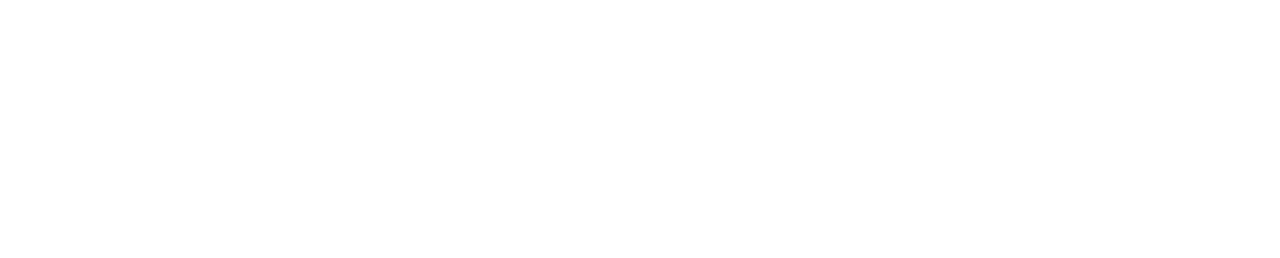
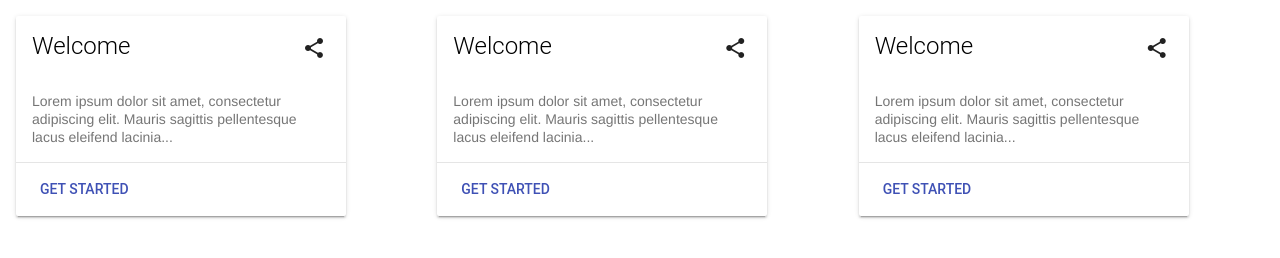
Before and after one commit to poalrom/bem-practice, a plain HTML site: page index.html in a window 1280 px wide. Drawn offline with nearby package versions, Linux system fonts and the light colour scheme.

Commit message:
add cards

```diff
--- a/index.html
+++ b/index.html
@@ -1,12 +1,83 @@
 <!DOCTYPE html>
 <html lang="en">
+
 <head>
     <meta charset="UTF-8">
     <meta http-equiv="X-UA-Compatible" content="IE=edge">
     <meta name="viewport" content="width=device-width, initial-scale=1.0">
+    <link rel="stylesheet" href="https://fonts.googleapis.com/icon?family=Material+Icons">
+    <link rel="stylesheet" href="https://code.getmdl.io/1.3.0/material.indigo-pink.min.css">
+    <script defer src="https://code.getmdl.io/1.3.0/material.min.js"></script>
     <title>Document</title>
 </head>
+
 <body>
+    <div class="mdl-grid">
+        <div class="mdl-cell mdl-cell--4-col">
+            <div class="mdl-card mdl-shadow--2dp">
+                <div class="mdl-card__title">
+                    <h2 class="mdl-card__title-text">Welcome</h2>
+                </div>
+                <div class="mdl-card__supporting-text">
+                    Lorem ipsum dolor sit amet, consectetur adipiscing elit.
+                    Mauris sagittis pellentesque lacus eleifend lacinia...
+                </div>
+                <div class="mdl-card__actions mdl-card--border">
+                    <a class="mdl-button mdl-button--colored mdl-js-button mdl-js-ripple-effect">
+                        Get Started
+                    </a>
+                </div>
+                <div class="mdl-card__menu">
+                    <button class="mdl-button mdl-button--icon mdl-js-button mdl-js-ripple-effect">
+                        <i class="material-icons">share</i>
+                    </button>
+                </div>
+            </div>
+        </div>
+        <div class="mdl-cell mdl-cell--4-col">
+            <div class="mdl-card mdl-shadow--2dp">
+                <div class="mdl-card__title">
+                    <h2 class="mdl-card__title-text">Welcome</h2>
+                </div>
+                <div class="mdl-card__supporting-text">
+                    Lorem ipsum dolor sit amet, consectetur adipiscing elit.
+                    Mauris sagittis pellentesque lacus eleifend lacinia...
+                </div>
+                <div class="mdl-card__actions mdl-card--border">
+                    <a class="mdl-button mdl-button--colored mdl-js-button mdl-js-ripple-effect">
+                        Get Started
+                    </a>
+                </div>
+                <div class="mdl-card__menu">
+                    <button class="mdl-button mdl-button--icon mdl-js-button mdl-js-ripple-effect">
+                        <i class="material-icons">share</i>
+                    </button>
+                </div>
+            </div>
+        </div>
+        <div class="mdl-cell mdl-cell--4-col">
+            <div class="mdl-card mdl-shadow--2dp">
+                <div class="mdl-card__title">
+                    <h2 class="mdl-card__title-text">Welcome</h2>
+                </div>
+                <div class="mdl-card__supporting-text">
+                    Lorem ipsum dolor sit amet, consectetur adipiscing elit.
+                    Mauris sagittis pellentesque lacus eleifend lacinia...
+                </div>
+                <div class="mdl-card__actions mdl-card--border">
+                    <a class="mdl-button mdl-button--colored mdl-js-button mdl-js-ripple-effect">
+                        Get Started
+                    </a>
+                </div>
+                <div class="mdl-card__menu">
+                    <button class="mdl-button mdl-button--icon mdl-js-button mdl-js-ripple-effect">
+                        <i class="material-icons">share</i>
+                    </button>
+                </div>
+            </div>
+        </div>
+    </div>
 
 </body>
+
 </html>
```
